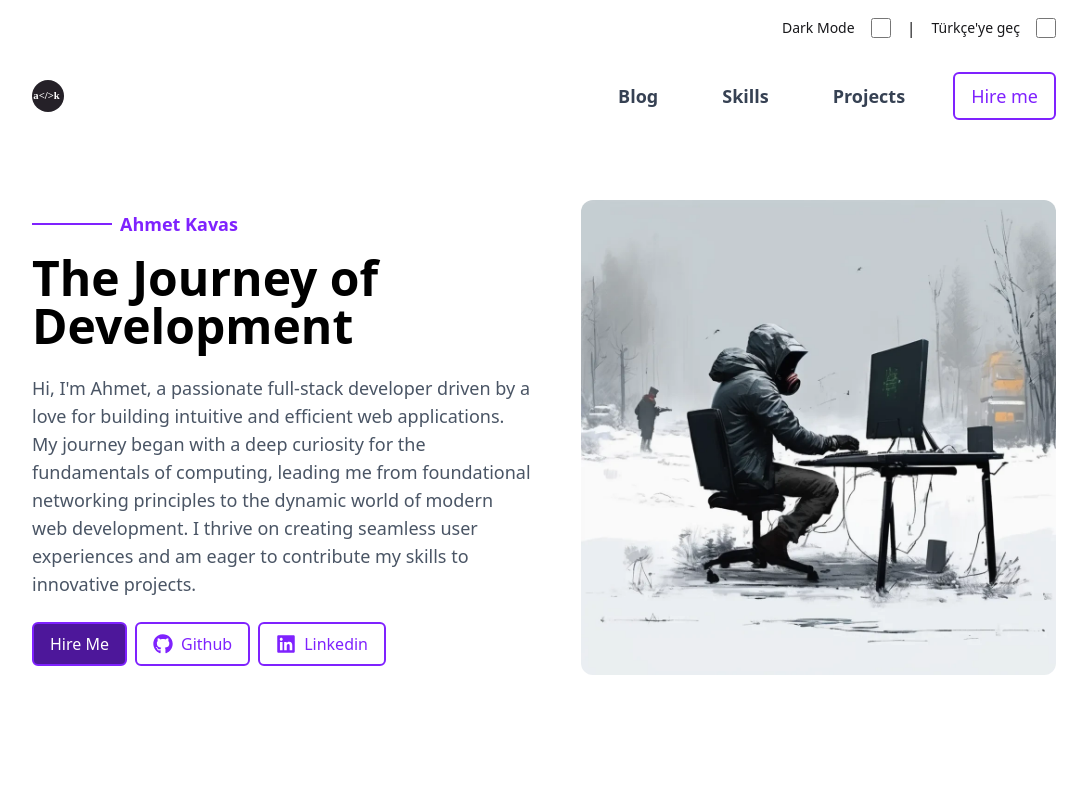
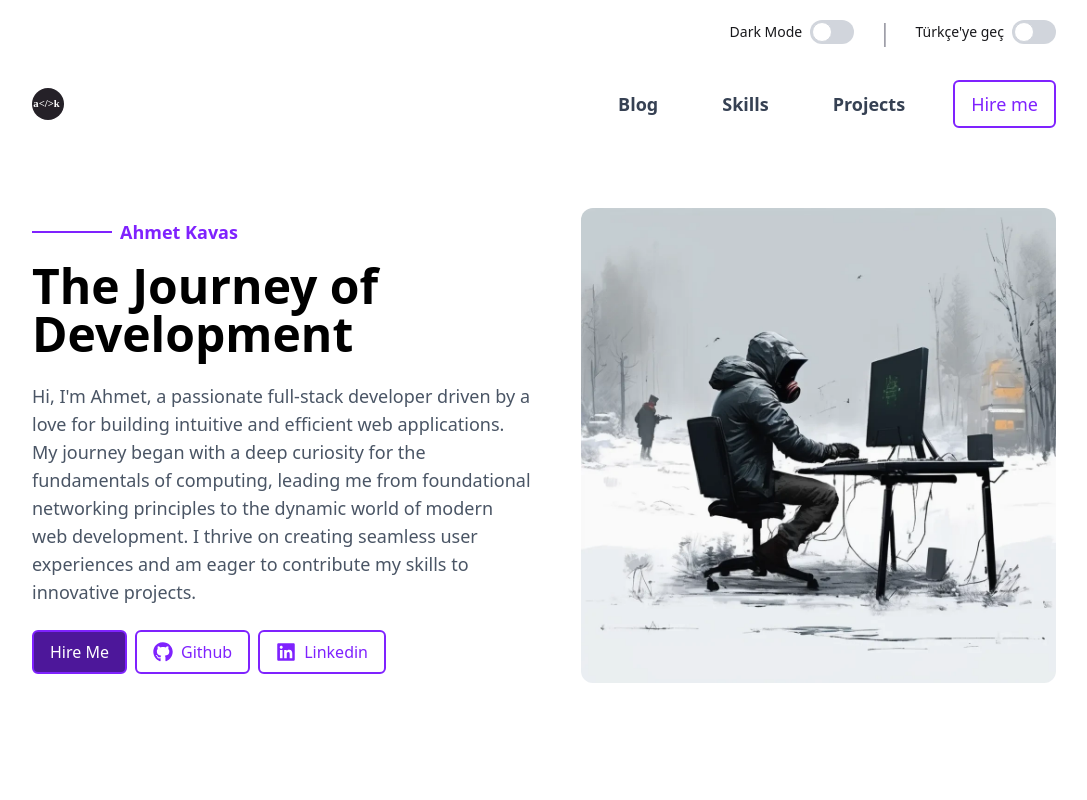
Before and after one commit to ahmetkvs/portfolio, a React (Vite) app: page / in a window 1280 px wide. Shown: the top 800 px of the page, without its empty margins (96-1183 px from the left). Built offline with nearby package versions, Linux system fonts and the light colour scheme; no server answers.

Commit message:
Added styled toggle switches for themeSwitchers

```diff
--- a/src/components/themeSwitchers/ThemeSwitchers.jsx
+++ b/src/components/themeSwitchers/ThemeSwitchers.jsx
@@ -1,6 +1,7 @@
 import React from "react";
 import useLightDarkTheme from "../../hooks/useLightDarkTheme";
 import useLangTheme from "../../hooks/useLangTheme";
+import ToggleSwitch from "./ToggleSwitch";
 
 function ThemeSwitchers() {
   const { ldTheme, setLdTheme } = useLightDarkTheme();
@@ -14,46 +15,51 @@ function ThemeSwitchers() {
     setLangTheme(langTheme === "en" ? "tr" : "en");
   };
 
+  const isDarkMode = ldTheme === "dark";
+  const isTurkish = langTheme === "tr";
+
   return (
-    <aside className="my-4 flex w-full justify-end  px-4 md:px-8 lg:px-16">
-      <div className="flex gap-4 items-center ">
+    <aside className="my-4 flex w-full justify-end px-4 md:px-8 lg:px-16">
+      <div className="flex items-center gap-x-6 gap-y-2 flex-wrap">
+        <div className="flex items-center gap-2">
           <label
-          className={`text-sm ${
-            ldTheme === "dark" ? "text-zinc-100" : "text-zinc-900"
+            id="darkModeLabel"
+            className={`text-sm font-medium ${
+              isDarkMode ? "text-zinc-100" : "text-zinc-900"
             }`}
             htmlFor="ldTheme"
           >
-          {langTheme === "en" ? "Dark Mode" : "Karanlık Modu"}
+            {isTurkish ? "Karanlık Mod" : "Dark Mode"}
           </label>
-        <input
+          <ToggleSwitch
             id="ldTheme"
-          type="checkbox"
-          checked={ldTheme === "dark"}
+            checked={isDarkMode}
             onChange={handleThemeToggle}
-          className="form-checkbox h-5 w-5 text-indigo-600 rounded focus:ring-indigo-500"
+            labelId="darkModeLabel"
           />
+        </div>
         <p
-          className={`| ${
-            ldTheme === "dark" ? "text-zinc-100" : "text-zinc-900"
-          }`}
+          className={`text-2xl ${isDarkMode ? "text-zinc-500" : "text-zinc-400"}`}
         >
           |
         </p>
+        <div className="flex items-center gap-2">
           <label
+            id="langToggleLabel"
+            className={`text-sm font-medium ${
+              isDarkMode ? "text-zinc-100" : "text-zinc-900"
+            }`}
             htmlFor="langTheme"
-          className={`text-sm ${
-            ldTheme === "dark" ? "text-zinc-100" : "text-zinc-900"
-          }`}
           >
-          {langTheme === "en" ? "Türkçe'ye geç" : "Switch to English"}
+            {isTurkish ? "Switch to English" : "Türkçe'ye geç"}
           </label>
-        <input
-          type="checkbox"
+          <ToggleSwitch
             id="langTheme"
-          checked={langTheme === "tr"}
+            checked={isTurkish}
             onChange={handleLanguageChange}
-          className="form-checkbox h-5 w-5 text-indigo-600 rounded focus:ring-indigo-500"
+            labelId="langToggleLabel"
           />
+        </div>
       </div>
     </aside>
   );
--- /dev/null
+++ b/src/components/themeSwitchers/ToggleSwitch.jsx
@@ -0,0 +1,27 @@
+import React from "react";
+
+function ToggleSwitch({ id, checked, onChange, labelId }) {
+  return (
+    <label
+      htmlFor={id}
+      className="relative inline-flex items-center cursor-pointer"
+    >
+      <input
+        type="checkbox"
+        id={id}
+        checked={checked}
+        onChange={onChange}
+        className="sr-only peer"
+        aria-labelledby={labelId}
+      />
+      <div
+        className="w-11 h-6 bg-gray-300 peer-focus:outline-none peer-focus:ring-2 peer-focus:ring-blue-300 dark:peer-focus:ring-blue-800 rounded-full peer dark:bg-gray-700
+                   peer-checked:after:translate-x-full peer-checked:after:border-white
+                   after:content-[''] after:absolute after:top-[2px] after:left-[2px] after:bg-white after:border-gray-300 after:border after:rounded-full after:h-5 after:w-5 after:transition-all dark:border-gray-600
+                   peer-checked:bg-indigo-600"
+      ></div>
+    </label>
+  );
+}
+
+export default ToggleSwitch;
```
Lines whose indentation alone changed are shown as unchanged.
